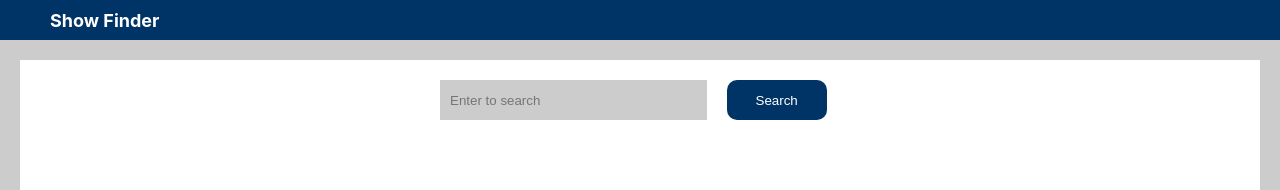
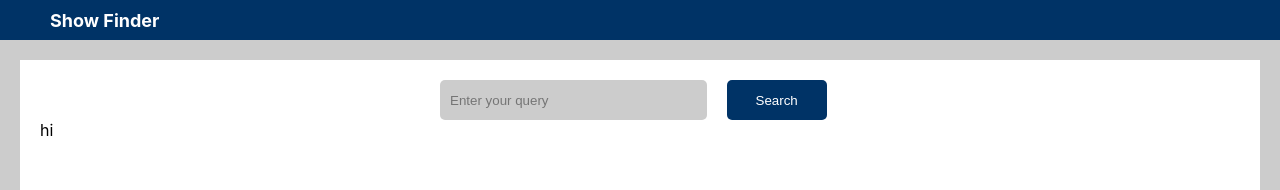
Before and after one commit to ArthurHwang/pennymac-assessment, a React (Create React App) app: page / in a window 1280 px wide. Shown: the top 190 px of the page. Built offline with nearby package versions, Linux system fonts and the light colour scheme.

Commit message:
completed API call code and handlers #2

```diff
--- a/src/App.js
+++ b/src/App.js
@@ -1,26 +1,44 @@
 import styled from 'styled-components';
 import { Nav } from './components/Nav';
 import { Search } from './components/Search';
+import { useState } from 'react';
+import { Movies } from './components/Movies';
 
-const StyledButton = styled.button`
-	width: 500px;
-	height: 500px;
-`;
+export const App = () => {
+	const [input, setInput] = useState('');
+	const [movies, setMovies] = useState([]);
 
-function App() {
+	const handleSubmit = async e => {
+		e.preventDefault();
+		const movies = await fetch(
+			`https://api.tvmaze.com/search/shows?q=${input}`
+		);
+		const body = await movies.json();
+		setMovies(body);
+	};
+
+	const handleChange = e => {
+		setInput(e.target.value);
+	};
+
 	return (
 		<>
 			<Nav />
 			<StyledWrapper>
 				<StyledContainer>
 					<StyledListing>
-						<Search />
+						<Search
+							value={input}
+							onSubmit={handleSubmit}
+							onChange={handleChange}
+						/>
+						<Movies movies={movies} />
 					</StyledListing>
 				</StyledContainer>
 			</StyledWrapper>
 		</>
 	);
-}
+};
 
 const StyledWrapper = styled.div`
 	width: 100%;
--- /dev/null
+++ b/src/components/Movies.js
@@ -0,0 +1,9 @@
+import styled from 'styled-components';
+
+export const Movies = ({ movies }) => {
+	console.log(movies);
+
+	return <StyledMovies>hi</StyledMovies>;
+};
+
+const StyledMovies = styled.div``;
--- a/src/components/Nav.js
+++ b/src/components/Nav.js
@@ -14,7 +14,6 @@ const StyledNav = styled.nav`
 	height: 40px;
 	background-color: #003366;
 	padding-left: 50px;
-
 	display: flex;
 	align-items: center;
 
--- a/src/components/Search.js
+++ b/src/components/Search.js
@@ -1,13 +1,18 @@
-import styled, { isStyledComponent } from 'styled-components';
+import styled from 'styled-components';
 
-export const Search = () => (
-	<StyledContainer>
-		<StyledSearch placeholder='Enter to search' />
-		<StyledButton>Search</StyledButton>
-	</StyledContainer>
+export const Search = ({ onSubmit, onChange, input }) => (
+	<StyledForm onSubmit={onSubmit}>
+		<StyledSearch
+			placeholder='Enter your query'
+			type='text'
+			value={input}
+			onChange={onChange}
+		/>
+		<StyledButton type='submit'>Search</StyledButton>
+	</StyledForm>
 );
 
-const StyledContainer = styled.div`
+const StyledForm = styled.form`
 	display: grid;
 	grid-template-columns: 2fr 1fr;
 	justify-content: space-around;
@@ -20,12 +25,13 @@ const StyledSearch = styled.input`
 	padding: 0 10px;
 	background-color: #ccc;
 	border: none;
+	border-radius: 5px;
 `;
 
 const StyledButton = styled.button`
 	width: 100px;
 	margin-left: 20px;
-	border-radius: 10px;
+	border-radius: 5px;
 	background-color: #003366;
 	color: white;
 	border: none;
@@ -34,5 +40,3 @@ const StyledButton = styled.button`
 		cursor: pointer;
 	}
 `;
-
-// const StyledWrapper = styled.div``;
```
Also changed, not shown: src/components/MovieCard.js (added).
